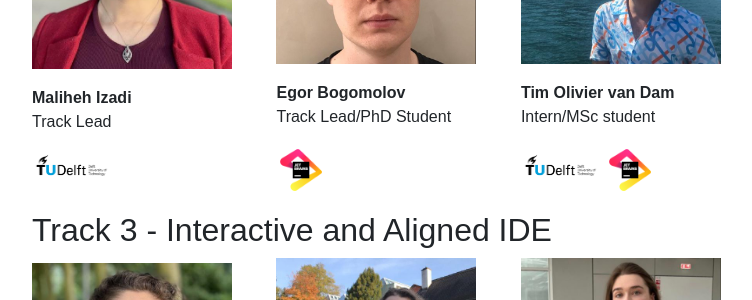
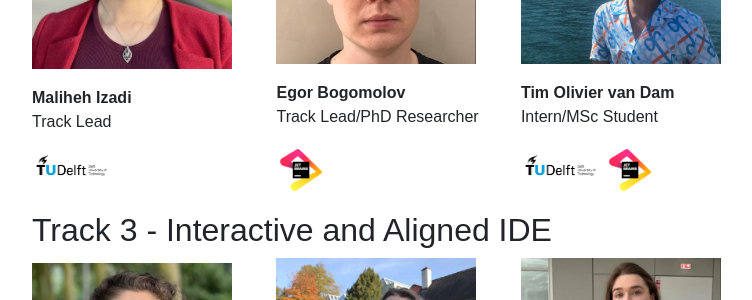
Before and after one commit to SERG-Delft/ai4se-website, a Jekyll site: the page built from people.md, in a window 1280 px wide and 1400 px high, scrolled down 1639 px. Shown: the part 152-452 px from the top of the window, without its empty margins (124-876 px from the left). Built offline with Jekyll 4.4.1, drawn with Linux system fonts in a browser that asks for light colours; nearby versions of some CDN libraries; some of the changed text lies outside the part shown.

Commit message:
Fix the consistency issue in titles

```diff
--- a/_data/people.yml
+++ b/_data/people.yml
@@ -48,11 +48,11 @@
       affiliation: TUDelft
       photo_url: img/avatars/maliheh.jpeg
     - name: Egor Bogomolov
-      role: Track Lead/PhD Student
+      role: Track Lead/PhD Researcher
       affiliation: JetBrains
       photo_url: img/avatars/egor-b.jpeg
     - name: Tim Olivier van Dam
-      role: Intern/MSc student
+      role: Intern/MSc Student
       affiliation: JetBrains, TUDelft
       photo_url: img/avatars/tim.jpeg
 
@@ -71,11 +71,11 @@
       affiliation: JetBrains
       photo_url: img/avatars/agnia.jpeg
     - name: Andrei-Cristian Ionescu
-      role: Intern/MSc student
+      role: Intern/MSc Student
       affiliation: JetBrains, TUDelft
       photo_url: img/avatars/andrei.jpeg
     - name: Frank van der Heijden
-      role: Intern/MSc student
+      role: Intern/MSc Student
       affiliation: JetBrains, TUDelft
       photo_url: img/avatars/frank.jpeg
     - name: Remco Schrijver
```
